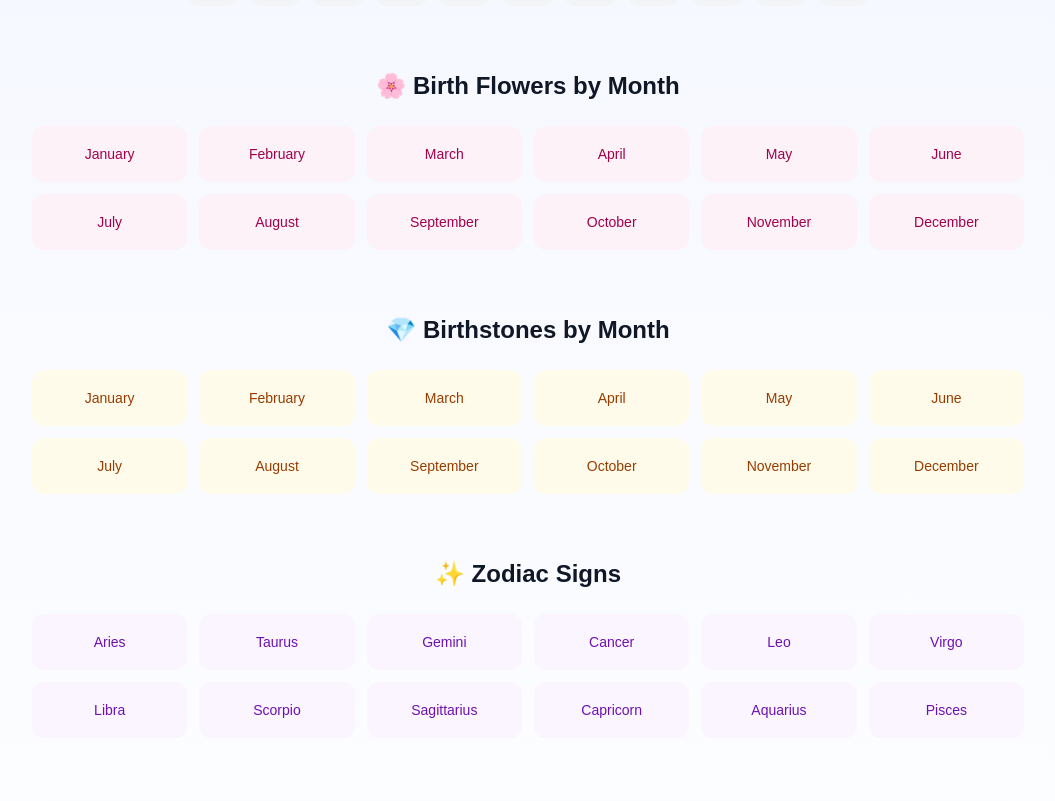
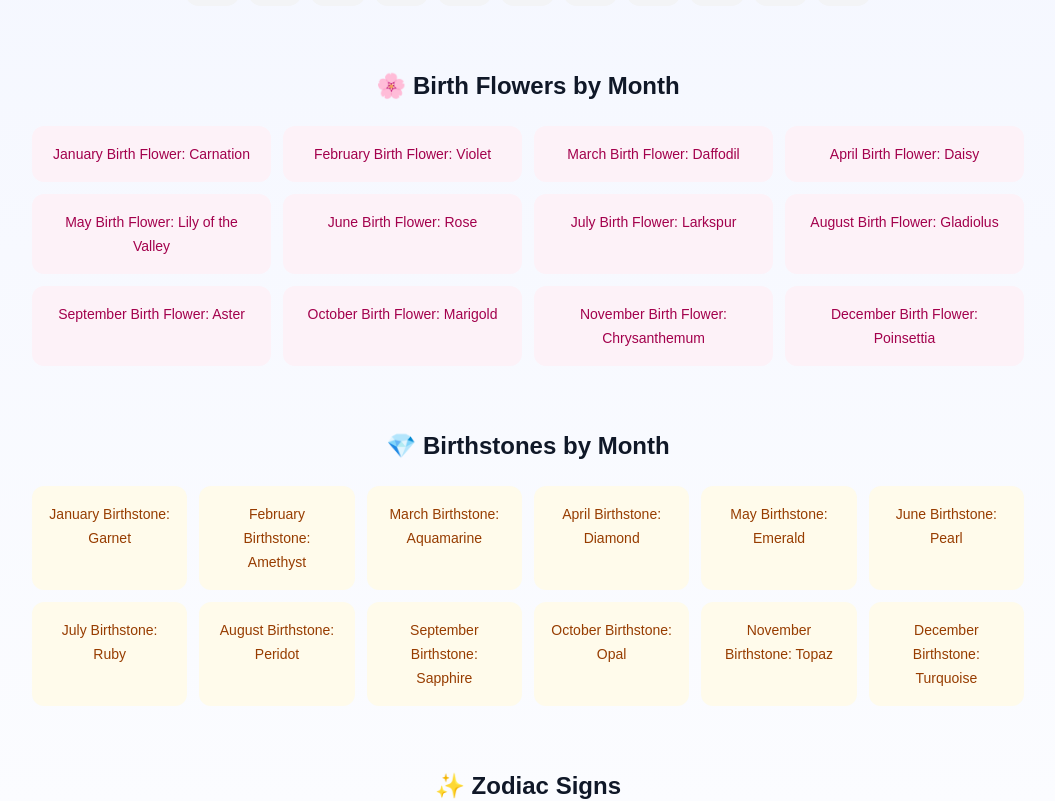
Before and after one commit to Vananis/decode-number, a Next.js app: page /en in a window 1280 px wide. Shown: the part 1020-1821 px from the top of the page, without its empty margins (112-1167 px from the left). Built offline with nearby package versions, Linux system fonts and the light colour scheme.

Commit message:
feat: display frontmatter titles for birth/zodiac content on homepage
- Load birth-flower, birth-stone, zodiac titles from frontmatter
- Update grid layout from 6 to 4 columns for better readability
- Remove hardcoded month/sign names

Co-Authored-By: Claude Opus 4.5 <noreply@anthropic.com>

```diff
--- a/app/[locale]/page.tsx
+++ b/app/[locale]/page.tsx
@@ -66,6 +66,42 @@ export default async function Home({ params }: Props) {
     })
   );
 
+  // Load birth flowers with frontmatter
+  const birthFlowers = hasFullContent ? await Promise.all(
+    months.map(async (month) => {
+      try {
+        const { frontmatter } = await readMarkdownFile(month, locale, 'birth-flower');
+        return { slug: month, title: frontmatter.title || month };
+      } catch {
+        return { slug: month, title: month };
+      }
+    })
+  ) : [];
+
+  // Load birth stones with frontmatter
+  const birthStones = hasFullContent ? await Promise.all(
+    months.map(async (month) => {
+      try {
+        const { frontmatter } = await readMarkdownFile(month, locale, 'birth-stone');
+        return { slug: month, title: frontmatter.title || month };
+      } catch {
+        return { slug: month, title: month };
+      }
+    })
+  ) : [];
+
+  // Load zodiac signs with frontmatter
+  const zodiacItems = hasFullContent ? await Promise.all(
+    zodiacSigns.map(async (sign) => {
+      try {
+        const { frontmatter } = await readMarkdownFile(sign, locale, 'zodiac');
+        return { slug: sign, title: frontmatter.title || sign };
+      } catch {
+        return { slug: sign, title: sign };
+      }
+    })
+  ) : [];
+
   return (
     <main className="min-h-screen bg-gradient-to-b from-indigo-50 to-white">
       <div className="max-w-5xl mx-auto px-4 py-16">
@@ -122,14 +158,14 @@ export default async function Home({ params }: Props) {
             <h2 className="text-2xl font-bold text-gray-900 mb-6 text-center">
               {dict.home.birthFlowers}
             </h2>
-            <div className="grid grid-cols-3 md:grid-cols-4 lg:grid-cols-6 gap-3">
-              {months.map((month) => (
+            <div className="grid grid-cols-2 md:grid-cols-3 lg:grid-cols-4 gap-3">
+              {birthFlowers.map((flower) => (
                 <Link
-                  key={month}
-                  href={`/${locale}/birth-flower/${month}`}
+                  key={flower.slug}
+                  href={`/${locale}/birth-flower/${flower.slug}`}
                   className="p-4 bg-pink-50 rounded-xl text-center hover:bg-pink-100 transition-colors"
                 >
-                  <span className="text-sm font-medium text-pink-800 capitalize">{month}</span>
+                  <span className="text-sm font-medium text-pink-800">{flower.title}</span>
                 </Link>
               ))}
             </div>
@@ -143,13 +179,13 @@ export default async function Home({ params }: Props) {
               {dict.home.birthStones}
             </h2>
             <div className="grid grid-cols-3 md:grid-cols-4 lg:grid-cols-6 gap-3">
-              {months.map((month) => (
+              {birthStones.map((stone) => (
                 <Link
-                  key={month}
-                  href={`/${locale}/birth-stone/${month}`}
+                  key={stone.slug}
+                  href={`/${locale}/birth-stone/${stone.slug}`}
                   className="p-4 bg-amber-50 rounded-xl text-center hover:bg-amber-100 transition-colors"
                 >
-                  <span className="text-sm font-medium text-amber-800 capitalize">{month}</span>
+                  <span className="text-sm font-medium text-amber-800">{stone.title}</span>
                 </Link>
               ))}
             </div>
@@ -163,13 +199,13 @@ export default async function Home({ params }: Props) {
               {dict.home.zodiacSigns}
             </h2>
             <div className="grid grid-cols-3 md:grid-cols-4 lg:grid-cols-6 gap-3">
-              {zodiacSigns.map((sign) => (
+              {zodiacItems.map((zodiac) => (
                 <Link
-                  key={sign}
-                  href={`/${locale}/zodiac/${sign}`}
+                  key={zodiac.slug}
+                  href={`/${locale}/zodiac/${zodiac.slug}`}
                   className="p-4 bg-purple-50 rounded-xl text-center hover:bg-purple-100 transition-colors"
                 >
-                  <span className="text-sm font-medium text-purple-800 capitalize">{sign}</span>
+                  <span className="text-sm font-medium text-purple-800">{zodiac.title}</span>
                 </Link>
               ))}
             </div>
```
